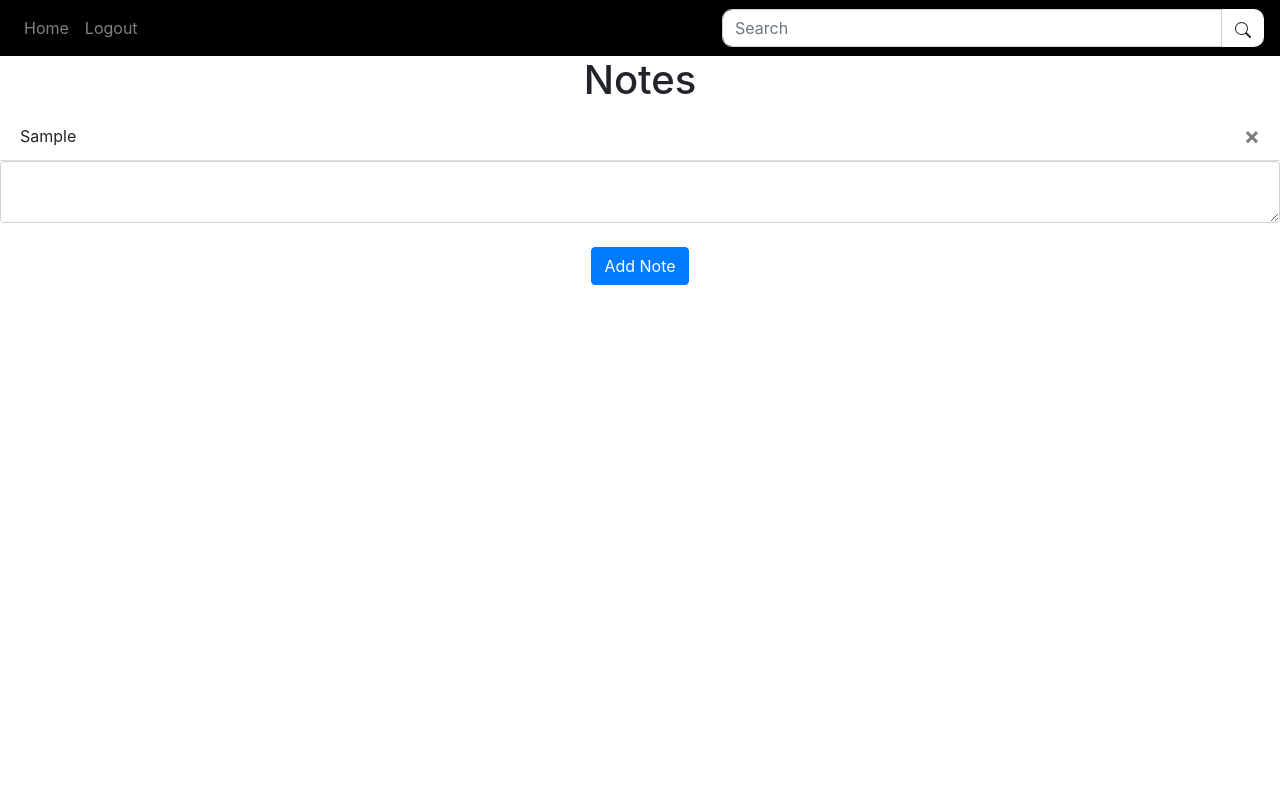
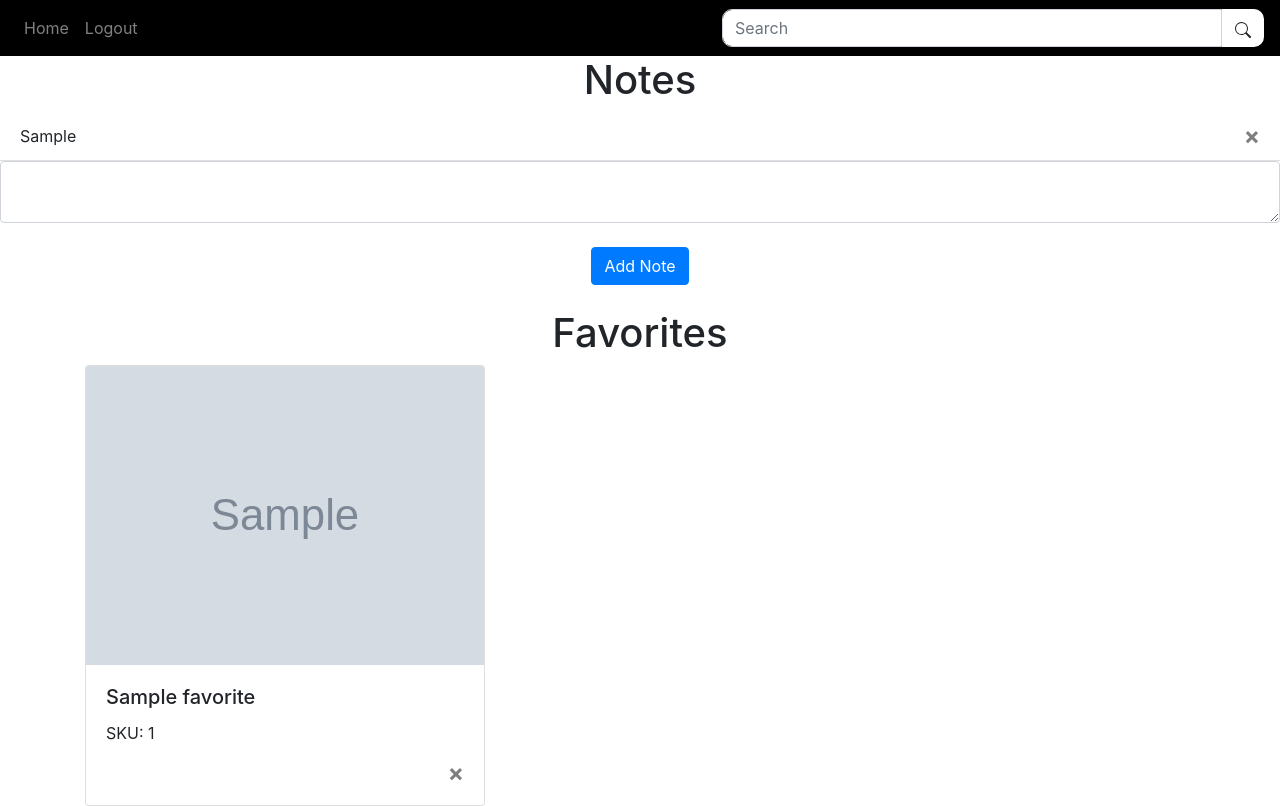
Before and after one commit to RobinLandraud/SeekSneak, a Flask app: page / in a window 1280 px wide. Before the commit the page ends 285 px from the top, so only its background shows below. Run offline with Flask 2, Linux system fonts and the light colour scheme; a user stored in the database is signed in; tables that the repository leaves empty hold one stand-in row (values such as "Sample post"); grey boxes marked "Sample" are stand-in pictures; parts of the project's set-up code (start-up, migrations or seed data) failed here and were passed over; some libraries are stand-ins or nearby versions.

Commit message:
[ADD] adding favorites to display on home page

```diff
--- a/Restocks/api.py
+++ b/Restocks/api.py
@@ -59,6 +59,8 @@ def APIsearchSKU(sku, proxies):
     }
     html = requests.get(url=url, headers=headers, proxies=proxies[randint(0, len(proxies) - 1)])
     output = json.loads(html.text)
+    if len(output['data']) <= 0:
+        return None
     print(output['data'][0]['slug'])
     print("request done")
     if "captcha" in str(output):
--- a/main.py
+++ b/main.py
@@ -18,5 +18,5 @@ def main():
 
 
 if __name__ == "__main__":
-    app.run(debug=True)
+    app.run(debug=False)
     #main()
--- a/website/static/index.js
+++ b/website/static/index.js
@@ -1,3 +1,30 @@
+function addFavorite(styleID, image, name, link) {
+  fetch("/add-favorite", {
+    method: "POST",
+    body: JSON.stringify({ styleID: styleID, image: image, name: name, link: link}),
+  }).then((_res) => {
+    window.location.href = "/"
+  })
+}
+
+function deleteFavorite(favoriteId) {
+  fetch("/delete-favorite", {
+    method: "POST",
+    body: JSON.stringify({ favoriteId: favoriteId }),
+  }).then((_res) => {
+    window.location.href = "/";
+  });
+}
+
+function addNote(note) {
+  fetch("/add-note", {
+    method: "POST",
+    body: JSON.stringify({note: note})
+  }).then((_res) => {
+    window.location.href = "/";
+  });
+}
+
 function deleteNote(noteId) {
   fetch("/delete-note", {
     method: "POST",
--- a/website/templates/home.html
+++ b/website/templates/home.html
@@ -12,11 +12,28 @@
   </li>
   {% endfor %}
 </ul>
-<form method="POST">
-    <textarea name="note" id="note" class="form-control"></textarea>
-    <br/>
-    <div align="center">
-        <button type="submit" class="btn btn-primary">Add Note</button>
+<textarea name="note" id="note" class="form-control"></textarea>
+<br/>
+<div align="center">
+    <button type="submit" class="btn btn-primary" onClick="addNote(note.value)">Add Note</button>
+</div>
+<br/>
+<!-- FAVORITES -->
+<div class="container">
+  <h1 align="center">Favorites</h1>
+  <div class="card-deck">
+    {% for favorite in user.favorites %}
+    <div class="card" style="width: auto; max-width: 400px;">
+      <img class="card-img-top" src="{{ favorite.photo }}" alt="Card image cap" style="width: auto; max-width: 400px;">
+      <div class="card-body">
+        <h5 class="card-title">{{ favorite.name }}</h5>
+        <p class="card-text">SKU: {{ favorite.style_id }}</p>
+        <button type="button" class="close" onClick="deleteFavorite({{ favorite.id }})">
+          <span aria-hidden="true">&times;</span>
+        </button>
+      </div>
     </div>
-</form>
+    {% endfor %}
+  </div>
+</div>
 {% endblock %}
--- a/website/templates/search.html
+++ b/website/templates/search.html
@@ -28,6 +28,7 @@
                 </div>
             </div>
         </div>
+        <button type="submit" class="btn btn-primary" onClick="addFavorite('{{ searchedSX.styleID }}', '{{ searchedSX.image }}', '{{ searchedSX.name }}', '{{ searchedSX.url }}')">Add to Favorite</button>
         <div id="accordion">
             <div class="card">
                 <div class="card-header" id="headingOne" style="background-color: black;">
--- a/website/views.py
+++ b/website/views.py
@@ -1,6 +1,6 @@
 from flask import Blueprint, render_template, request, flash, jsonify, redirect, url_for
 from flask_login import login_required, current_user
-from .models import Note
+from .models import Favorite, Note
 from . import db, proxies
 import json
 from .webforms import SearchForm
@@ -16,18 +16,33 @@ views = Blueprint('views', __name__)
 @views.route('/', methods=['GET', 'POST'])
 @login_required
 def home():
-    if request.method == 'POST':
-        note = request.form.get('note')
-
-        if len(note) < 1:
-            flash('Note is too short!', category='error')
-        else:
-            new_note = Note(data=note, user_id=current_user.id)
-            db.session.add(new_note)
-            db.session.commit()
-            flash('Note added!', category='success')
+    #if request.method == 'POST':
+    #    note = request.form.get('note')
+#
+    #    if len(note) < 1:
+    #        flash('Note is too short!', category='error')
+    #    else:
+    #        new_note = Note(data=note, user_id=current_user.id)
+    #        db.session.add(new_note)
+    #        db.session.commit()
+    #        flash('Note added!', category='success')
 
     return render_template("home.html", user=current_user)
+
+@views.route('/add-note', methods=['POST'])
+def add_note():
+    data = json.loads(request.data)
+    note = data['note']
+    if len(note) < 1:
+        flash('Note is too short!', category='error')
+    else:
+        new_note = Note(data=note, user_id=current_user.id)
+        db.session.add(new_note)
+        db.session.commit()
+        flash('Note added!', category='success')
+    print("test ok")
+    return jsonify({})
+
 
 @views.route('/delete-note', methods=['POST'])
 def delete_note():
@@ -38,6 +53,38 @@ def delete_note():
         if note.user_id == current_user.id:
             db.session.delete(note)
             db.session.commit()
+
+    return jsonify({})
+
+@views.route('/add-favorite', methods=["POST"])
+def add_favorite():
+    print("ok passing !")
+    product = json.loads(request.data)
+    for fav in current_user.favorites:
+        if fav.style_id == product["styleID"]:
+            flash('already in Favorite!', category='success')
+            return jsonify({})
+    new_favorite = Favorite(style_id=product["styleID"], photo=product["image"], name=product["name"], link=product["link"], user_id=current_user.id)
+    db.session.add(new_favorite)
+    db.session.commit()
+    flash('Favorite added!', category='success')
+    return jsonify({})
+
+@views.route('/delete-favorite', methods=['POST'])
+def delete_favorite():
+    favorite = json.loads(request.data)
+    favoriteId = favorite['favoriteId']
+    favorite = Favorite.query.get(favoriteId)
+    if favorite:
+        print("get fav !")
+        if favorite.user_id == current_user.id:
+            print("id user ok !")
+            db.session.delete(favorite)
+            db.session.commit()
+        else:
+            print("id user ko !")
+    else:
+        print("fav not found !")
 
     return jsonify({})
 
```
Also changed, not shown: website/models.py (+9 -0 lines). Lines whose indentation alone changed are shown as unchanged.
